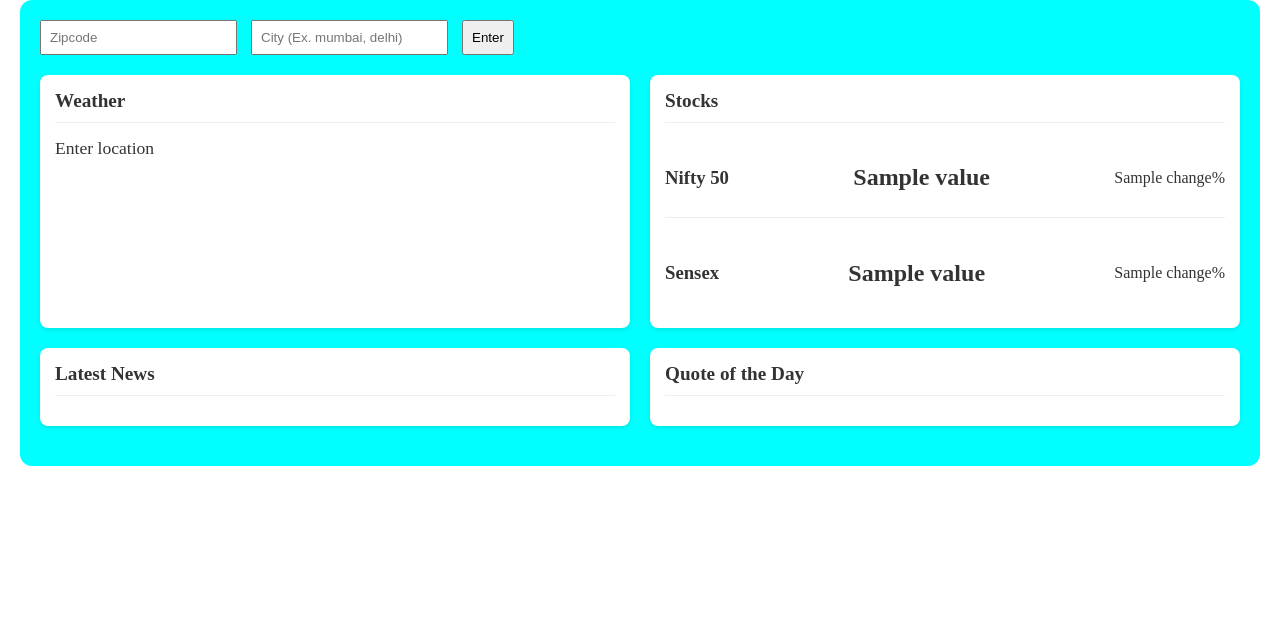
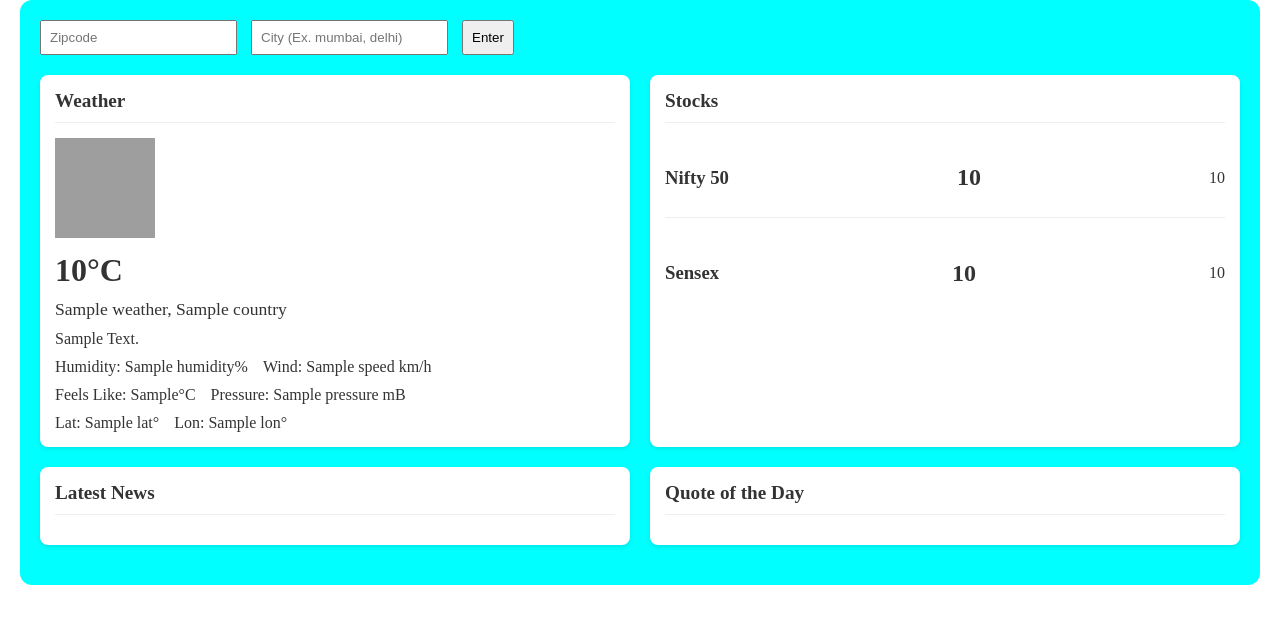
Before and after one commit to Parth-RK/weather_app, a Flask app: template templates/index.html in a window 1280 px wide. Shown: the top 624 px of the page. Run offline with Flask 3, Linux system fonts and the light colour scheme; the template is opened without the code that fills it: most values are stand-ins (such as "Sample title", 1, 10 or a date in 2020); grey boxes are pictures that could not be loaded.

Commit message:
Stock diff

```diff
--- a/app.py
+++ b/app.py
@@ -1,6 +1,7 @@
 from flask import Flask, request, render_template
 import os, requests
 from dotenv import load_dotenv
+import yfinance as yf
 
 load_dotenv()
 app = Flask(__name__)
@@ -18,21 +19,50 @@
         if not api_key:
             return "API key not found. Please set API_KEY in your environment variables."
 
-        # Send request to OpenWeather API
         try:
-            # openweather = requests.get(
-            #     f"https://api.openweathermap.org/data/2.5/weather?zip={user_zipcode},{user_city}&appid={api_key}&units=imperial"
-            # )
+            # Fetch weather data
             base_url = "http://api.openweathermap.org/data/2.5/weather?"
             complete_url = f"{base_url}q={user_city}&appid={api_key}&units=metric"
             openweather = requests.get(complete_url)
-            # Check if the request was successful
+
+            # Fetch stock data
+            nifty = yf.Ticker("^NSEI")
+            sensex = yf.Ticker("^BSESN")
+
+            nifty_data = nifty.history(period="5d")  # Fetch data for the last two days
+            sensex_data = sensex.history(period="5d")
+            print(nifty_data)
+            print(sensex_data)
+            # Calculate latest close prices and differences
+            if not nifty_data.empty and len(nifty_data) >= 5:
+                nifty_close = nifty_data['Close'].iloc[-1]
+                nifty_prev_close = nifty_data['Close'].iloc[-2]
+                nifty_diff = nifty_close - nifty_prev_close
+            else:
+                nifty_close = nifty_diff = None
+
+            if not sensex_data.empty and len(sensex_data) >= 5:
+                sensex_close = sensex_data['Close'].iloc[-1]
+                sensex_prev_close = sensex_data['Close'].iloc[-2]
+                sensex_diff = sensex_close - sensex_prev_close
+            else:
+                sensex_close = sensex_diff = None
+
+            # Render only if data is available
             if openweather.status_code == 200:
                 weather_data = openweather.json()
-                return render_template('index.html', weather=weather_data)
+                return render_template(
+                    'index.html',
+                    weather=weather_data,
+                    nifty=nifty_close,
+                    nifty_diff=nifty_diff,
+                    sensex=sensex_close,
+                    sensex_diff=sensex_diff
+                )
             else:
                 # Display error message if request fails
-                return f"Error: Unable to fetch data from OpenWeather API. Status code: {openweather.status_code}"
+                return f"Error: Unable to fetch data. Weather status: {openweather.status_code}"
+
         except requests.RequestException as e:
             # Catch and display request errors
             return f"An error occurred: {e}"
--- a/templates/index.html
+++ b/templates/index.html
@@ -4,7 +4,7 @@
 <head>
     <meta charset="UTF-8">
     <meta name="viewport" content="width=device-width, initial-scale=1.0">
-    <title>Weather Dashboard</title>
+    <title>Weather and Stock Dashboard</title>
     <link rel="stylesheet" href="../static/index.css">
 </head>
 
@@ -22,11 +22,11 @@
                     <h2>Weather</h2>
                 </div>
                 <div class="widget-content">
-                    <div class="location">Enter location</div>
                     {% if weather %}
-                        <div id="weather-content" class="weather-info" style="display: none;">
+                    <div id="weather-content" class="weather-info">
                         <div class="weather-icon">
-                                <img src="http://openweathermap.org/img/wn/{{ weather.weather[0].icon }}@2x.png" alt="Weather Icon">
+                            <img src="http://openweathermap.org/img/wn/{{ weather.weather[0].icon }}@2x.png"
+                                alt="Weather Icon">
                         </div>
                         <div class="temperature">{{ weather.main.temp }}°C</div>
                         <div class="location">{{ weather.name }}, {{ weather.sys.country }}</div>
@@ -45,6 +45,7 @@
                         </div>
                     </div>
                     {% else %}
+                    <div class="location">Enter location</div>
                     <div class="weather-info">
                         <div class="temperature">--°C</div>
                         <div class="location">Your City, Your Country</div>
@@ -71,23 +72,23 @@
                     <h2>Stocks</h2>
                 </div>
                 <div class="widget-content">
-                    {% if stocks %}
+                    {% if nifty and sensex %}
                     <div class="stocks-info">
                         <div class="stock-item">
                             <h3>Nifty 50</h3>
-                                <div class="stock-value">{{ stocks.nifty50.value }}</div>
+                            <div class="stock-value">{{ nifty | round(2) }}</div>
                             <div class="stock-change">
-                                    <span class="{{ 'up' if stocks.nifty50.change >= 0 else 'down' }}">
-                                        {{ stocks.nifty50.change }}%
+                                <span class="{{ 'up' if nifty_diff > 0 else 'down' }}">
+                                    {{ nifty_diff | round(2) }}
                                 </span>
                             </div>
                         </div>
                         <div class="stock-item">
                             <h3>Sensex</h3>
-                                <div class="stock-value">{{ stocks.sensex.value }}</div>
+                            <div class="stock-value">{{ sensex | round(2) }}</div>
                             <div class="stock-change">
-                                    <span class="{{ 'up' if stocks.sensex.change >= 0 else 'down' }}">
-                                        {{ stocks.sensex.change }}%
+                                <span class="{{ 'up' if sensex_diff > 0 else 'down' }}">
+                                    {{ sensex_diff | round(2) }}
                                 </span>
                             </div>
                         </div>
@@ -98,14 +99,14 @@
                             <h3>Nifty 50</h3>
                             <div class="stock-value">--</div>
                             <div class="stock-change">
-                                    <span>--%</span>
+                                <span>--</span>
                             </div>
                         </div>
                         <div class="stock-item">
                             <h3>Sensex</h3>
                             <div class="stock-value">--</div>
                             <div class="stock-change">
-                                    <span>--%</span>
+                                <span>--</span>
                             </div>
                         </div>
                     </div>
```
Lines whose indentation alone changed are shown as unchanged.
